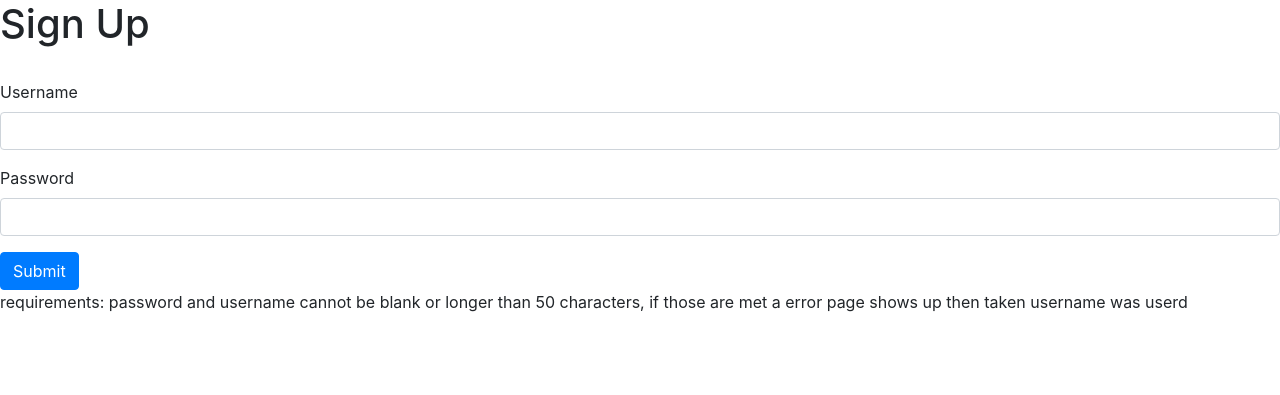
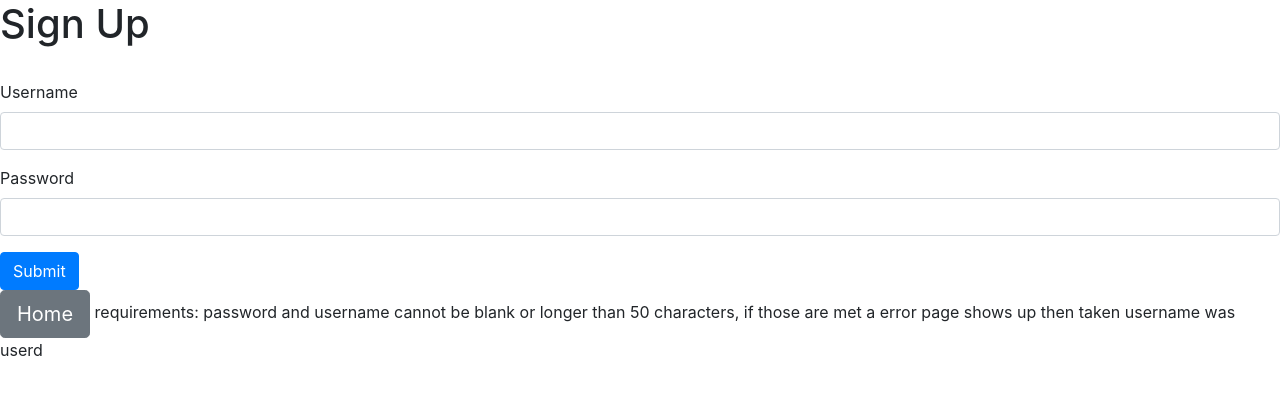
Before and after one commit to cwkchi5781/LevelSevenGrad, a Flask app: page /signup in a window 1280 px wide. Shown: the top 395 px of the page. Run offline with Flask 2, Linux system fonts and the light colour scheme; some libraries are stand-ins or nearby versions.

Commit message:
merp forgot to add link to go back to index

```diff
--- a/app.py
+++ b/app.py
@@ -14,6 +14,7 @@ db = mysql.connector.connect(
     database="heroku_c28759b091d9996"
 )
 
+#mysql://b2240387ecf19f:c1dc2444@us-cdbr-east-04.cleardb.com/heroku_c28759b091d9996?reconnect=true
 #mysql://b2240387ecf19f:c1dc2444@us-cdbr-east-04.cleardb.com/heroku_c28759b091d9996?reconnect=true
 cursor = db.cursor()
 
--- a/templates/login.html
+++ b/templates/login.html
@@ -18,6 +18,8 @@
   <button type="submit" class="btn btn-primary">Submit</button>
 </form>
 
+<a href="/"><button type="button" class="btn btn-secondary btn-lg">Home</button></a>
+
 requirements: password and username cannot be blank or longer than 50 characters, if those are met a error page shows up then taken username was userd
 
 {% endblock content %}
--- a/templates/signup.html
+++ b/templates/signup.html
@@ -18,6 +18,8 @@
   <button type="submit" class="btn btn-primary">Submit</button>
 </form>
 
+<a href="/"><button type="button" class="btn btn-secondary btn-lg">Home</button></a>
+
 requirements: password and username cannot be blank or longer than 50 characters, if those are met a error page shows up then taken username was userd
 
 {% endblock content %}
```
